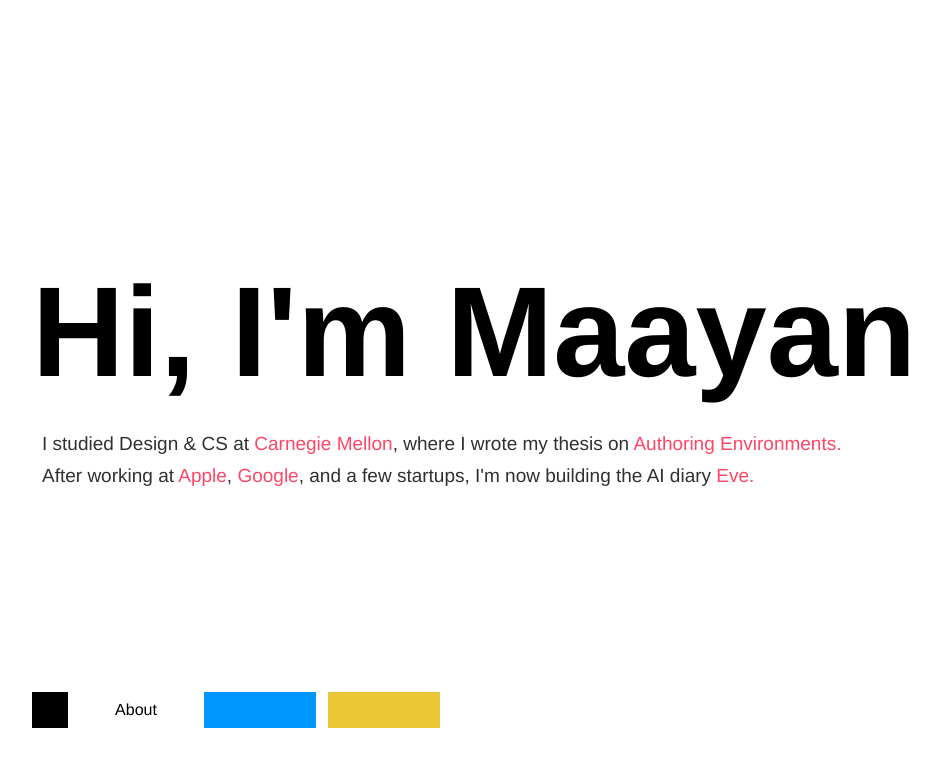
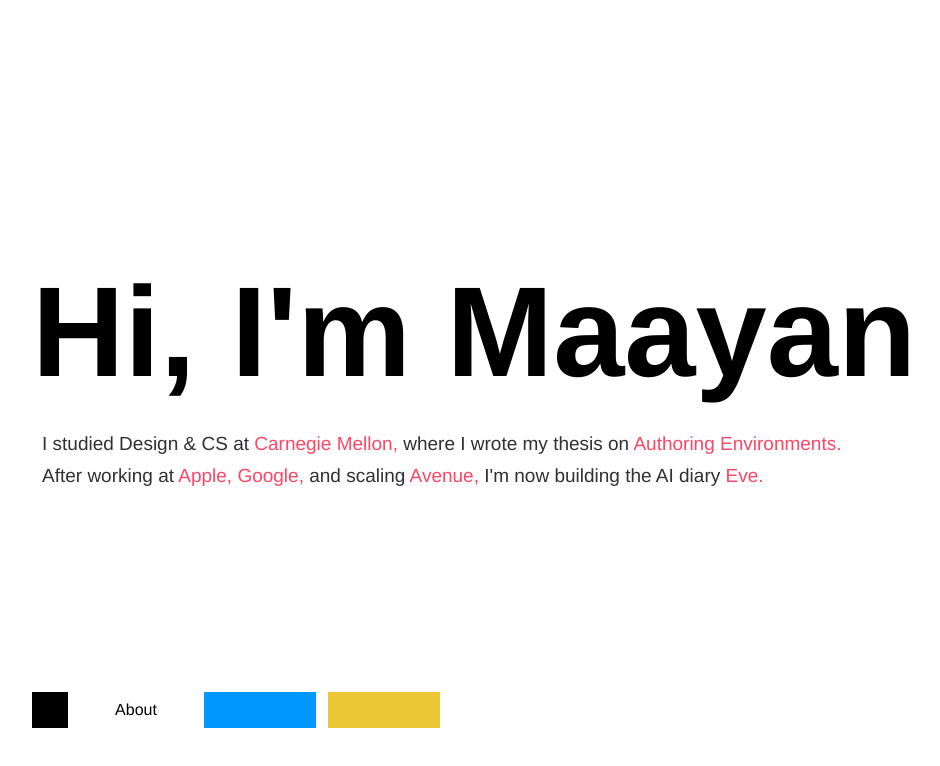
Before and after one commit to maayanalbert/malbert.space, a Next.js app: page / in a window 1280 px wide. Both pictures are taken after a click on the element "About". Shown: the top 766 px of the page, without its empty margins (80-1020 px from the left). Built offline with nearby package versions, Linux system fonts and the light colour scheme.

Commit message:
Update AboutInfo.tsx

```diff
--- a/src/components/AboutInfo.tsx
+++ b/src/components/AboutInfo.tsx
@@ -13,9 +13,9 @@
         className="hover:underline cursor-pointer"
         style={{ color: getPageColor("ABOUT") }}
       >
-        Carnegie Mellon
-      </a>
-      , where I wrote my thesis on{" "}
+        Carnegie Mellon,
+      </a>{" "}
+      where I wrote my thesis on{" "}
       <a
         href="https://paper.dropbox.com/doc/Stamper-An-Artboard-Oriented-Programming-Environment--Aur96RpoCsXsC76bFeRTFYSGAQ-QXtfMXshBFBNCu6iCtx2J"
         target="_blank"
@@ -33,18 +33,26 @@
         className="hover:underline cursor-pointer"
         style={{ color: getPageColor("ABOUT") }}
       >
-        Apple
-      </a>
-      ,{" "}
+        Apple,
+      </a>{" "}
       <a
         href="https://www.google.com/travel/"
         target="_blank"
         className="hover:underline cursor-pointer"
         style={{ color: getPageColor("ABOUT") }}
       >
-        Google
-      </a>
-      , and a few startups, I'm now building the AI diary{" "}
+        Google,
+      </a>{" "}
+      and scaling{" "}
+      <a
+        href="https://avenue.app/"
+        target="_blank"
+        className="hover:underline cursor-pointer"
+        style={{ color: getPageColor("ABOUT") }}
+      >
+        Avenue,
+      </a>{" "}
+      I'm now building the AI diary{" "}
       <a
         href="https://eve.space/"
         target="_blank"
```
